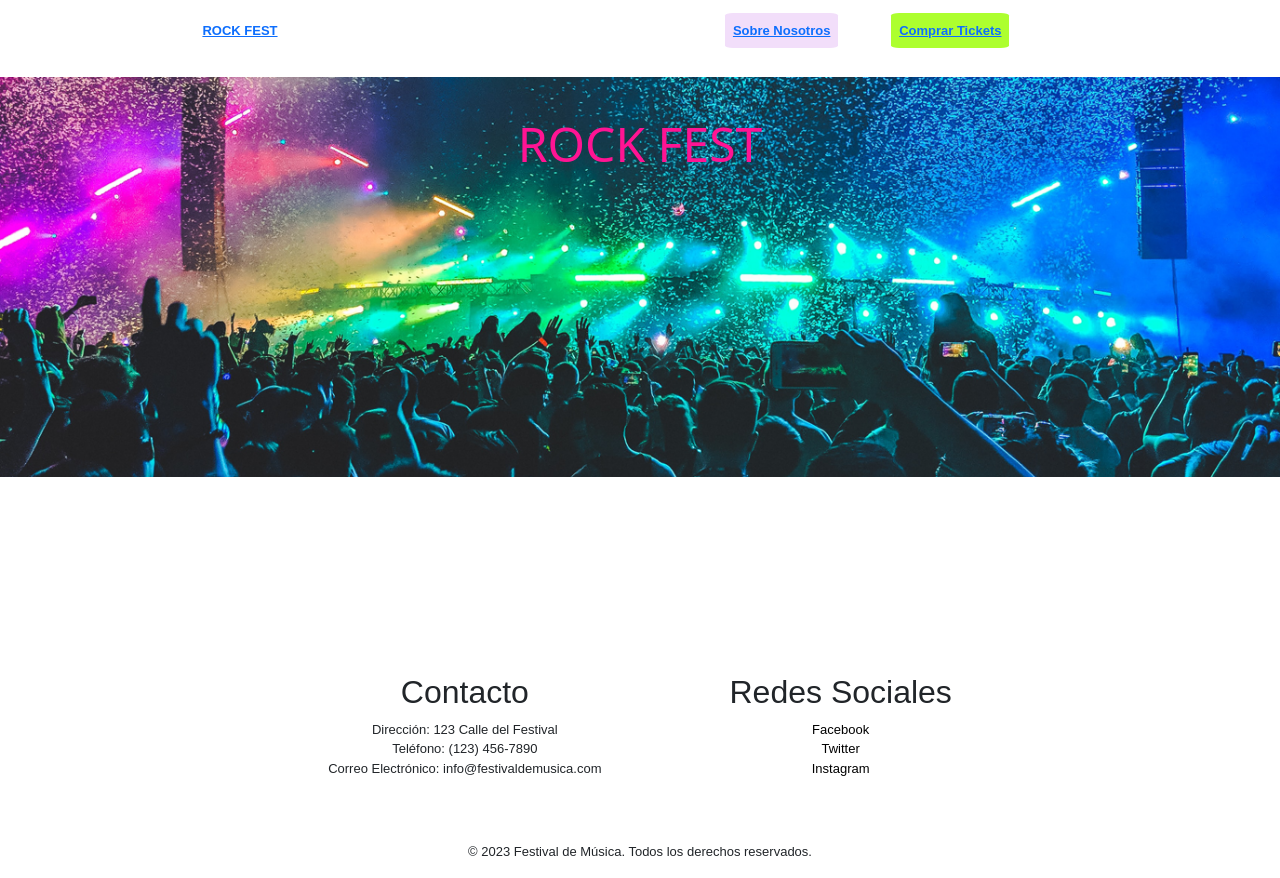
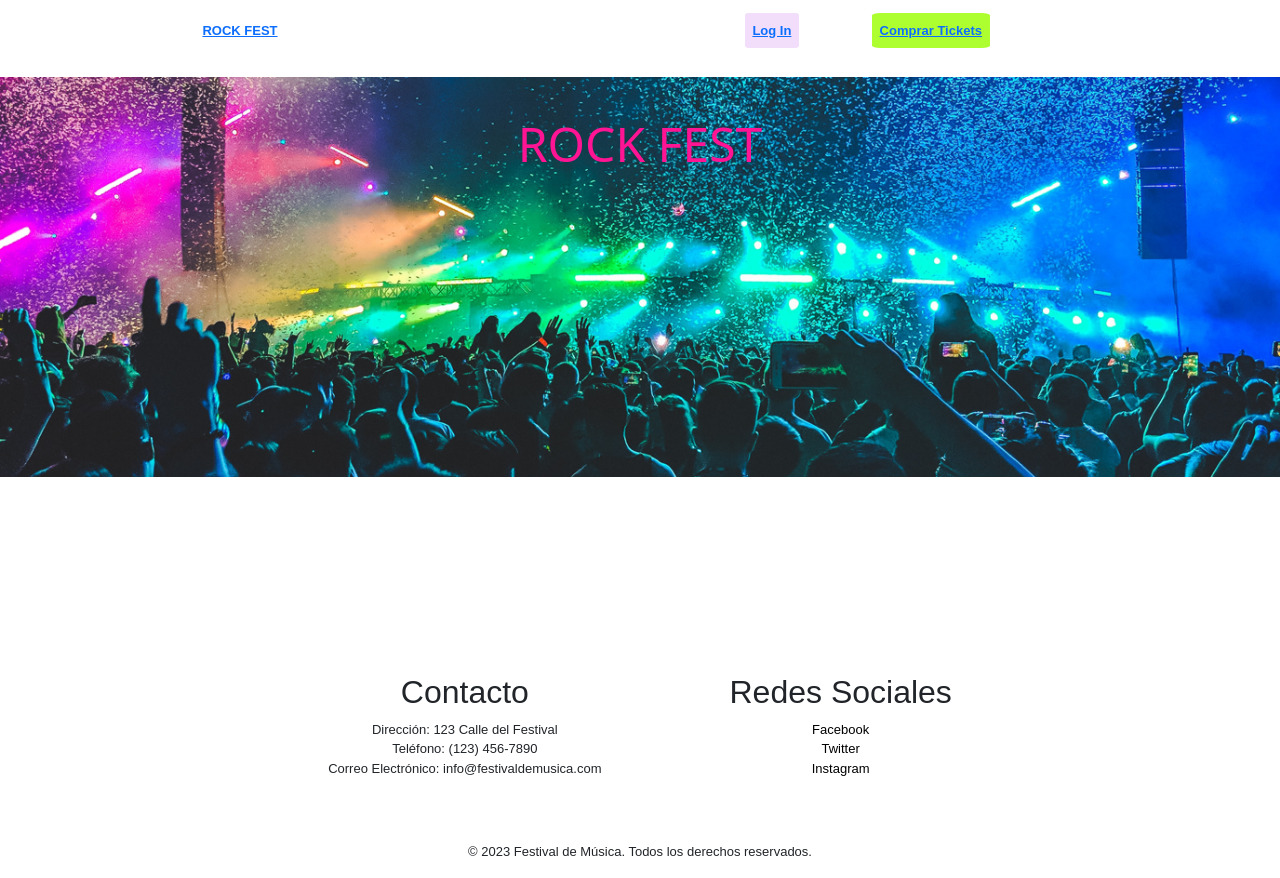
Before and after one commit to MilagrosVi/TpGrupalWeb, a Vue app in the folder frontend/: page / in a window 1280 px wide. Built offline with nearby package versions, Linux system fonts and the light colour scheme.

Commit message:
Update NavBar.vue

```diff
--- a/frontend/src/components/NavBar.vue
+++ b/frontend/src/components/NavBar.vue
@@ -13,7 +13,7 @@
     <div class="right-nav">
         <ul class="ul-nav">
             <li class="nav-item1">
-            <router-link class="" aria-current="page" to="/">Sobre Nosotros</router-link>
+            <router-link class="" aria-current="page" to="/UserLogin.vue">Log In</router-link>
             </li>
             <li class="nav-item2">
             <router-link class="" to="/select-days">Comprar Tickets</router-link>
```
